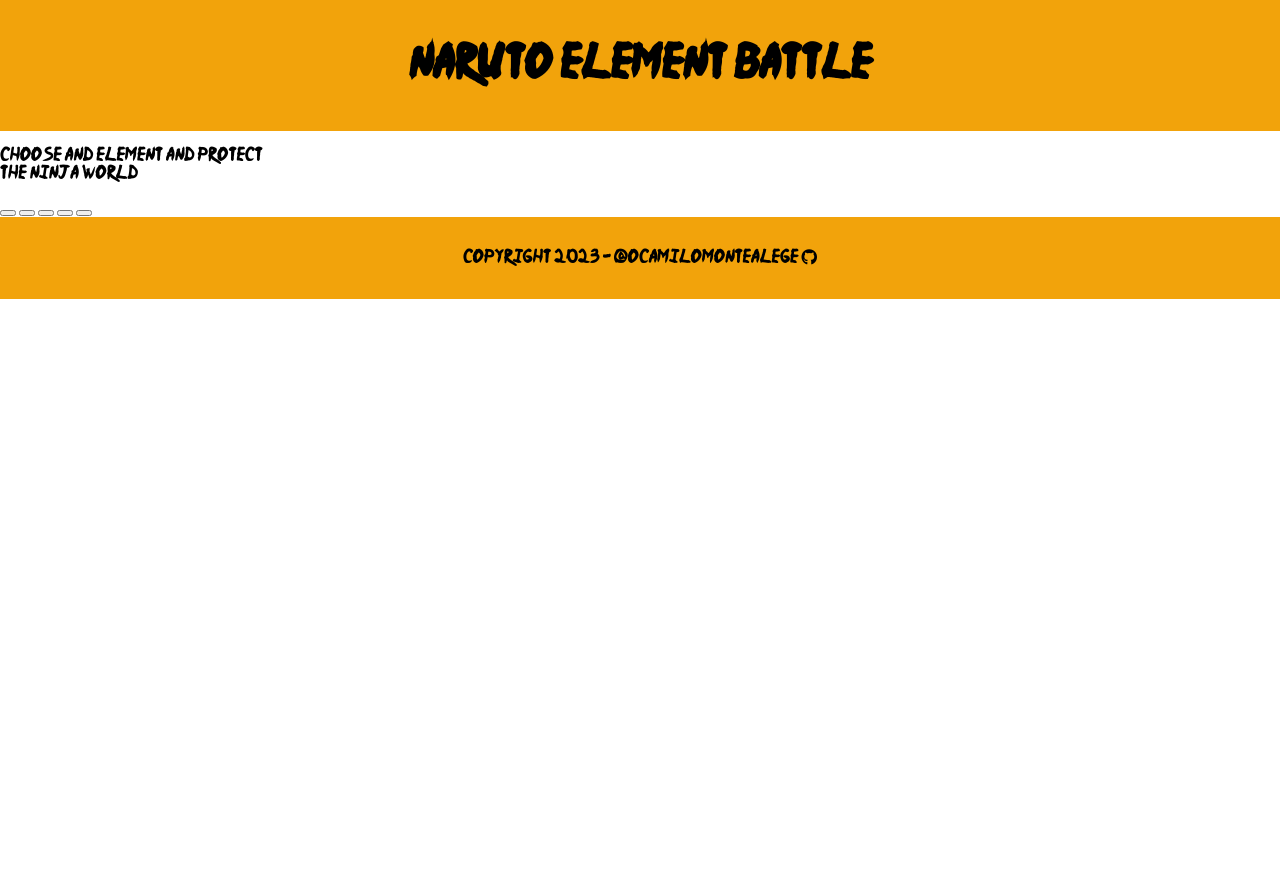
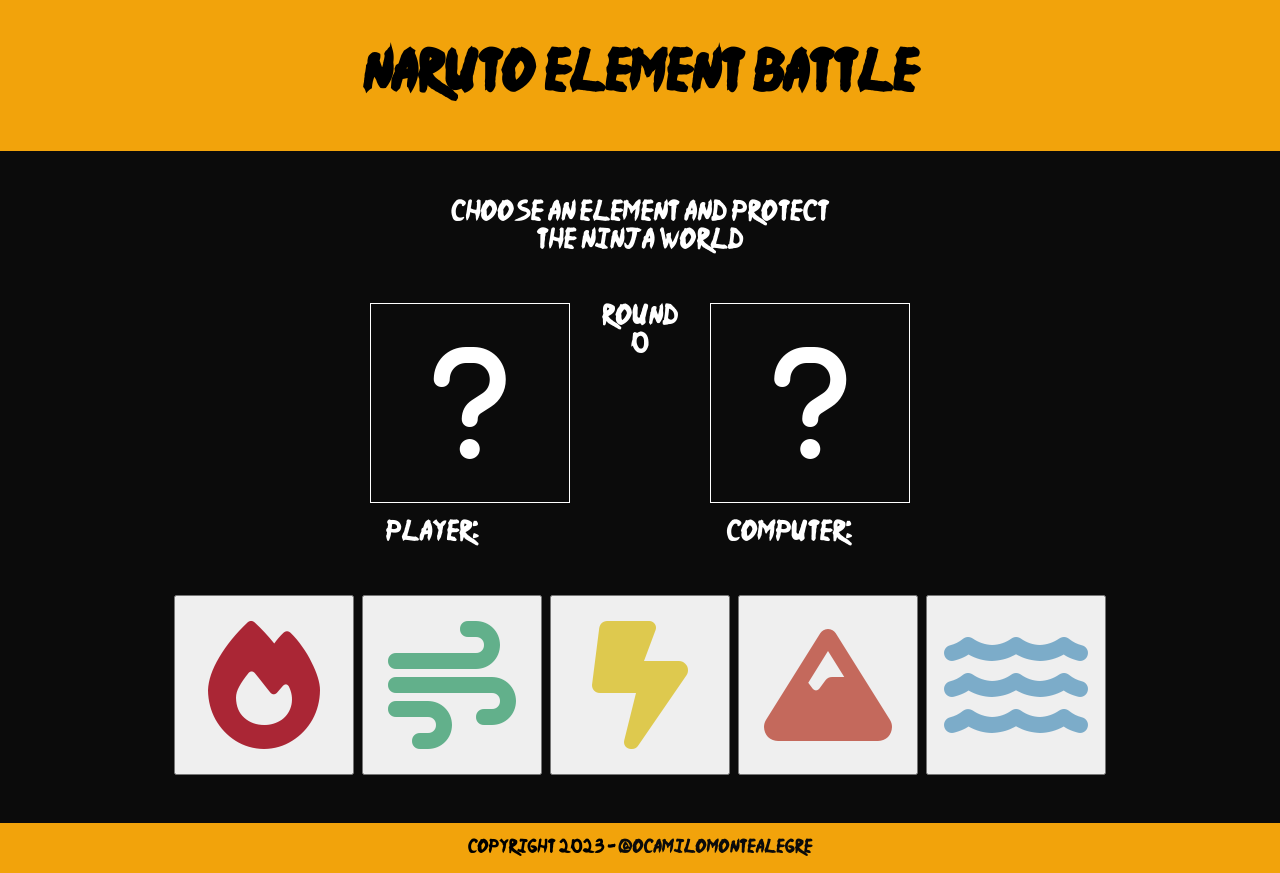
Before and after one commit to ocamilomontealegre/naruto-element-battle, a plain HTML site: page index.html in a window 1280 px wide. Before the commit the page ends 800 px from the top, so only its background shows below. Drawn offline with Linux system fonts and the light colour scheme.

Commit message:
Style game section

```diff
--- a/css/styles.css
+++ b/css/styles.css
@@ -17,11 +17,20 @@
   font-size: 16px;
 }
 
+p {
+  margin: 0;
+}
+
 /*** Variables ***/
 :root {
   --color-1: #F2A30B;
   --color-2: #0B0B0B;
   --color-3: #FFFFFF;
+  --color-4: #AA2635;
+  --color-5: #62B08B;
+  --color-6: #DEC94E;
+  --color-7: #C4695C;
+  --color-8: #7CACC9;
 }
 
 /*** Header ***/
@@ -29,14 +38,100 @@
   display: flex;
   justify-content: center;
   align-items: center;
-  padding: 1rem 10rem;
+  padding: 1rem 10rem;maroon;
   background-color: var(--color-1);
 }
 
 .header h1 {
-  font-size: 2.5rem;
+  font-size: 3rem;
 }
 
+
+/*** Main ***/
+
+/*** Game ***/
+.game {
+  display: flex;
+  flex-flow: column wrap;
+  justify-content: space-evenly;
+  align-items: center;
+  width: 100%;
+  font-size: 1.5rem;
+  text-align: center;
+  background-color: var(--color-2);
+}
+
+/*** Game Message ***/
+.game-message {
+  padding: 3rem 10rem;
+  color: var(--color-3);
+}
+
+/*** Game Battle ***/
+.game-battle {
+  display: flex;
+  flex-direction: row wrap;
+  padding: 0 10rem 3rem;
+  color: var(--color-3);
+}
+
+.player-selection, .computer-selection {
+  display: flex;
+  justify-content: center;
+  align-items: center;
+  width: 200px;
+  height: 200px;
+  margin-bottom: 1rem;
+  border: 1px solid white;
+  font-size: 8rem;
+}
+
+.player-score, .computer-score {
+  text-align: left;
+  text-indent: 1rem;
+}
+
+/*** Game Counter ***/
+.game-counter {
+  margin: 0 2rem;
+}
+
+/*** Game Selection ***/
+.game-selection {
+  display: flex;
+  flex-flow: row wrap;
+  gap: 0.5rem;
+  padding: 0 10rem 3rem;
+}
+
+.game-selection .selection {
+  width: 180px;
+  height: 180px;
+}
+
+.selection span {
+  font-size: 8rem;
+}
+
+.selection .element-fire {
+  color: var(--color-4);
+}
+
+.selection .element-wind {
+  color: var(--color-5);
+}
+
+.selection .element-lightning {
+  color: var(--color-6);
+}
+
+.selection .element-earth {
+  color: var(--color-7);
+}
+
+.selection .element-water {
+  color: var(--color-8);
+}
 
 /*** Footer ***/
 .footer {
@@ -47,3 +142,8 @@
   font-size: 1rem;
   background-color: var(--color-1);
 }
+
+.footer a {
+  text-decoration: none;
+  color: var(--color-2);
+}
--- a/index.html
+++ b/index.html
@@ -33,7 +33,7 @@
         <!-- game-message -->
         <div class="game-message">
           <p>
-            Choose and element and protect<br>
+            Choose an element and protect<br>
             the ninja world
           </p>
         </div>
@@ -44,27 +44,45 @@
           <!-- player -->
           <div class="player">
             <div class="player-selection">
+              <span class="fa-sharp fa-solid fa-question"></span>
             </div>
-            <p class="player-score"></p>
+            <p class="player-score">Player: <span></span></p>
           </div>
 
-          <!-- round-counter -->
-          <div class="round-counter"></div>
+          <!-- game-counter -->
+          <div class="game-counter">
+            <div>
+              <span>Round</span><br>
+              <span>0</span>
+            </div>
+          </div>
 
           <!-- computer -->
           <div class="computer">
-            <div class="computer-selection"></div>
-            <p class="computer-score"></p>
+            <div class="computer-selection">
+              <span class="fa-sharp fa-solid fa-question"></span>
+            </div>
+            <p class="computer-score">Computer: <span></span></p>
           </div>
         </div>
 
         <!-- game-selection -->
         <div class="game-selection">
-          <button class="selection"></button>
-          <button class="selection"></button>
-          <button class="selection"></button>
-          <button class="selection"></button>
-          <button class="selection"></button>
+          <button class="selection">
+            <span class="fa-solid fa-fire element element-fire"></span>
+          </button>
+          <button class="selection">
+            <span class="fa-solid fa-wind element element-wind"></span>
+          </button>
+          <button class="selection">
+            <span class="fa-solid fa-bolt-lightning element element-lightning"></span>
+          </button>
+          <button class="selection">
+            <span class="fa-solid fa-mountain element element-earth"></span>
+          </button>
+          <button class="selection">
+            <span class="fa-solid fa-water element element-water"></span>
+          </button>
         </div>
 
       </div>
@@ -73,7 +91,7 @@
     <!-- footer -->
     <footer class="footer">
       <p>
-        Copyright <span id="year"></span> - @ocamilomontealege <span class="icon fa-brands fa-github"></span>
+        Copyright <span id="year"></span> - <a href="https://github.com/ocamilomontealegre" target="_blank">@ocamilomontealegre</a>
       </p>
     </footer>
   </div>
```
